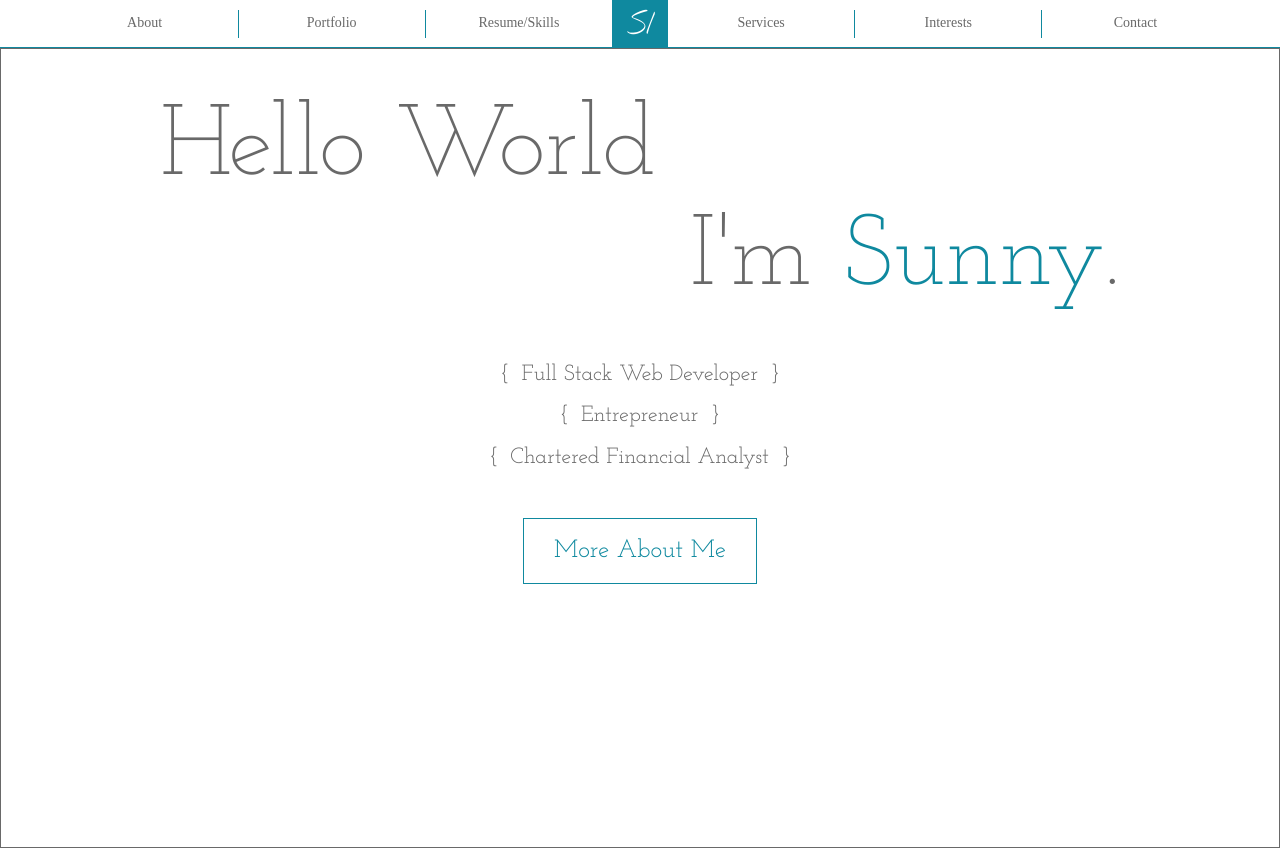
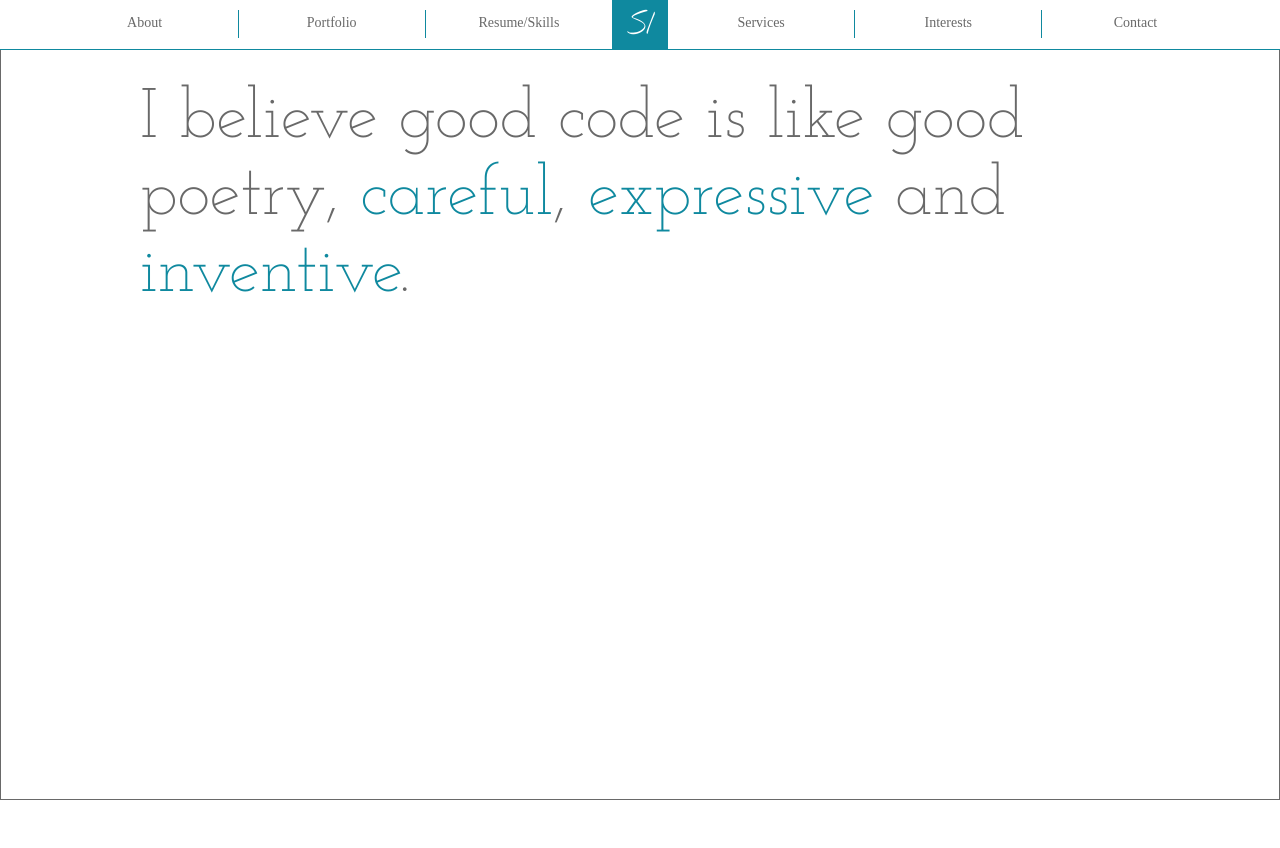
Before and after one commit to SunnyIzr/sunny-personal, a website: page deploy/index.html in a window 1280 px wide. After the commit the page ends 800 px from the top, so only its background shows below. Drawn offline with Linux system fonts and the light colour scheme.

Commit message:
transition fix up... and starting about page

```diff
--- a/deploy/index.html
+++ b/deploy/index.html
@@ -44,6 +44,11 @@
     </div>
     <div id='pt-main' class='pt-perspective'>
       <div class="pt-page pt-page-1">
+        <div id='about'>
+          <h1>I believe good code is like good poetry, <span class='emphasis'>careful</span>, <span class='emphasis'>expressive</span> and <span class='emphasis'>inventive</span>.</h1>
+        </div>
+      </div>
+      <div class="pt-page pt-page-2">
         <div id='home'>
           <h1 class='start-greet'>Hello World</h1>
           <h1 class='end-greet'>I'm <span class='name'>Sunny</span>.</h1>
@@ -57,9 +62,6 @@
           </div>
         </div>
       </div>
-      <div class="pt-page pt-page-2">
-        <h1>WHAT?!</h1>
-      </div>
     </div>
   <!-- </div> -->
 
--- /dev/null
+++ b/styles/_about.scss
@@ -0,0 +1,14 @@
+#about{
+  text-align: center;
+  h1{
+    font-size: 70px;
+    text-align: left;
+    margin: 0 auto;
+    font-weight: 300;
+    max-width: 1000px;
+    margin-top: 25px;
+    .emphasis{
+      color: $accent-color;
+    }
+  }
+}
--- a/styles/_nav.scss
+++ b/styles/_nav.scss
@@ -4,6 +4,9 @@
   border-bottom: 1px solid $accent-color;
   text-align: center;
   font-family: 'Raleway';
+  position: fixed;
+  z-index: 1;
+  background: #fff;
   .nav-list{
     width: 100%;
     margin-top: -2px;
--- a/styles/_page_transitions.scss
+++ b/styles/_page_transitions.scss
@@ -10,6 +10,7 @@ html, body { height: 100%; }
 }
 
 .pt-page {
+  padding-top: 55px;
   width: 100%;
   height: 100%;
   position: absolute;
--- a/styles/style.scss
+++ b/styles/style.scss
@@ -5,6 +5,8 @@ $accent-color: #0f899f;
 $accent-hover-color: #05c1e3;
 $emphasis-color: #000000;
 $emphasis-hover-color: #000000;
+
+@import 'about';
 
 @import 'page_transitions';
 
```
Also changed, not shown: include/about.html (added, +3 -0 lines), pages/index.html (+2 -2 lines), deploy/images/typewriter.jpg (added), deploy/style.min.css, styles/style.css.
